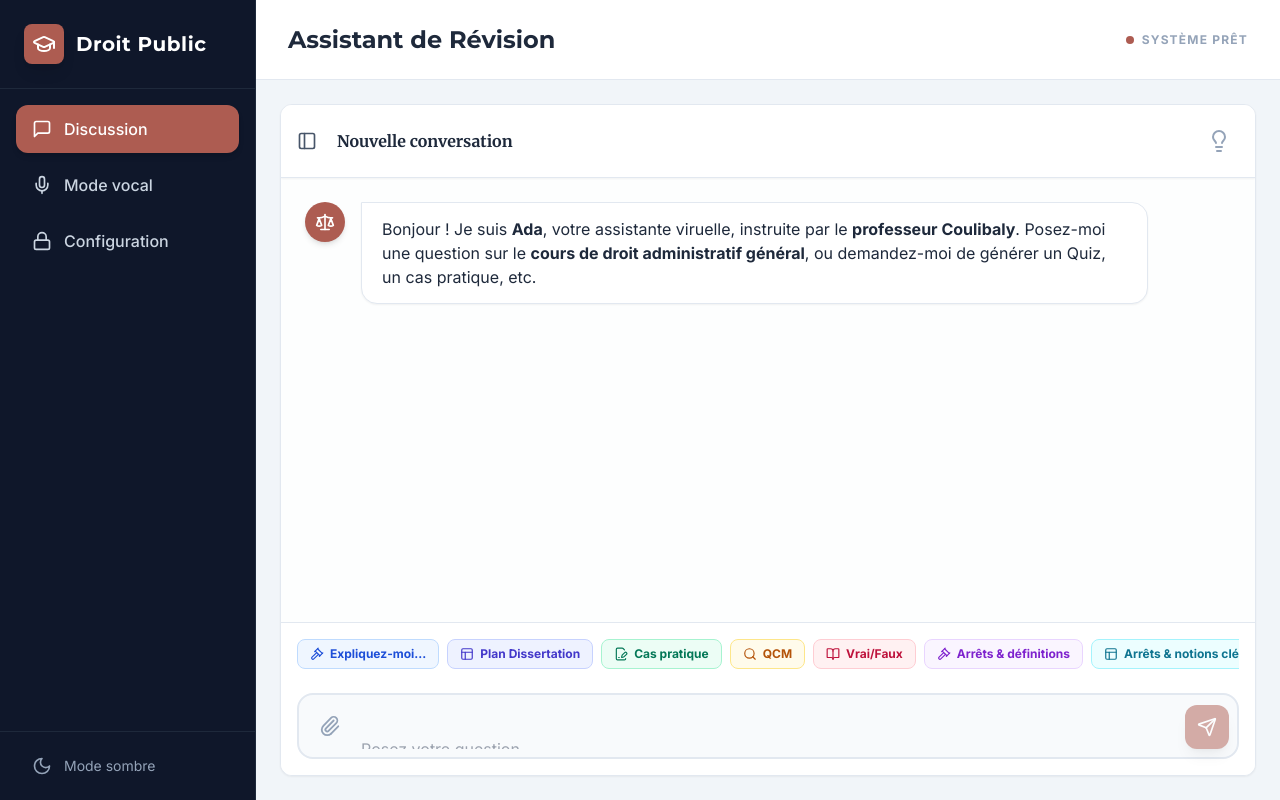
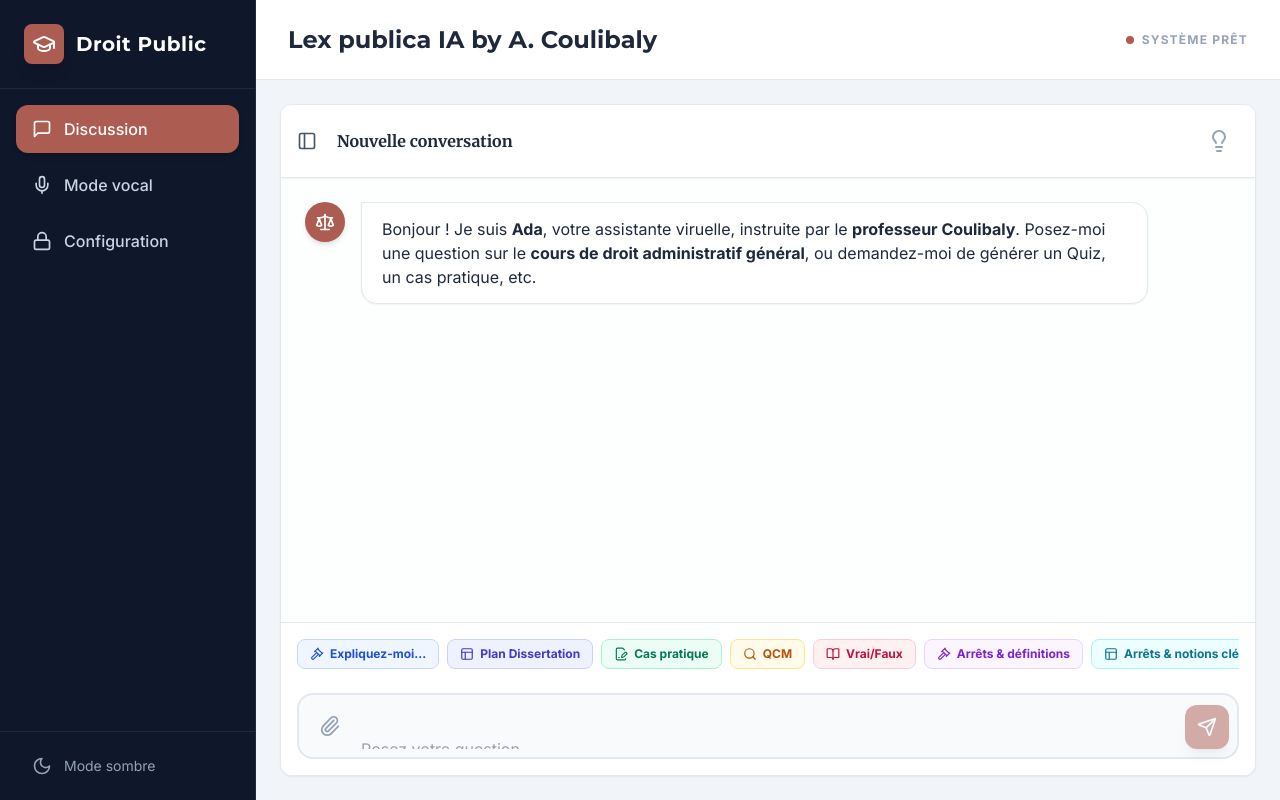
Before and after one commit to acoulibaly-ghb/lex-publica-admin-l2dz, a React (Vite) app: page / in a window 1280 px wide. Built offline with nearby package versions, Linux system fonts and the light colour scheme; no server answers.

Commit message:
Update App.tsx

```diff
--- a/App.tsx
+++ b/App.tsx
@@ -96,8 +96,8 @@ const App = () => {
       <main className="flex-1 flex flex-col h-full overflow-hidden relative">
         <header className="h-20 bg-white dark:bg-slate-900 border-b border-slate-200 dark:border-slate-800 flex items-center justify-between px-8 shrink-0 z-10">
             <h1 className="text-2xl font-montserrat font-bold text-slate-800 dark:text-white">
-                {activeMode === AppMode.TEXT && 'Assistant de Révision'}
-                {activeMode === AppMode.VOICE && 'Salle de Classe Virtuelle'}
+                {activeMode === AppMode.TEXT && 'Lex publica IA by A. Coulibaly'}
+                {activeMode === AppMode.VOICE && 'Entretien Virtuel'}
                 {activeMode === AppMode.SETTINGS && 'Administration'}
             </h1>
             <div className="flex items-center gap-2">
```
